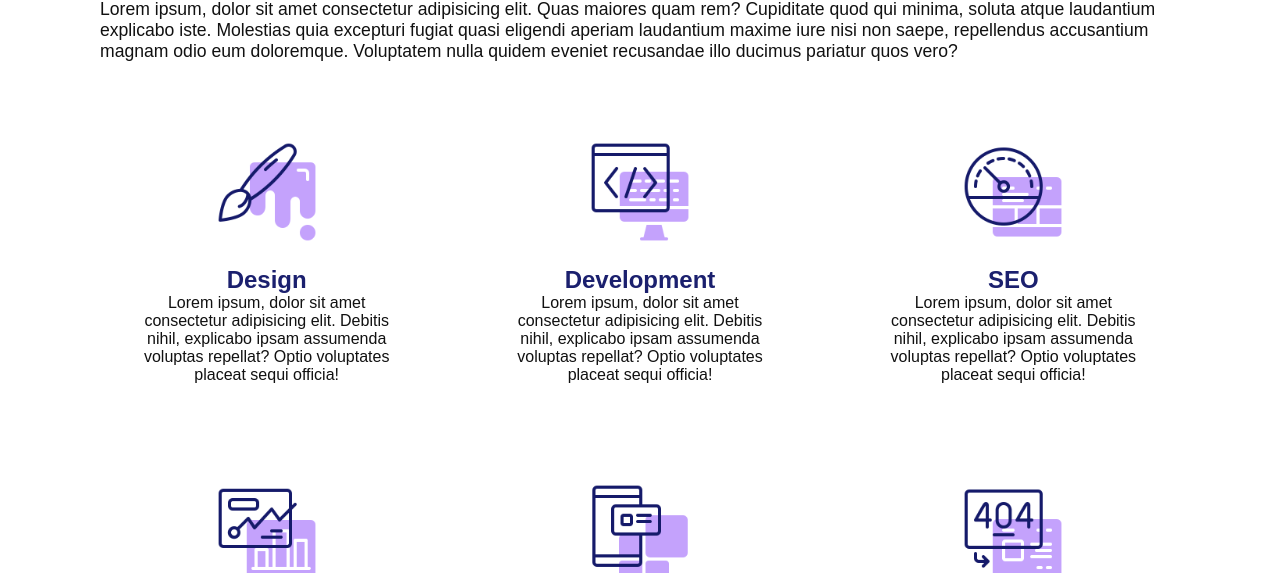
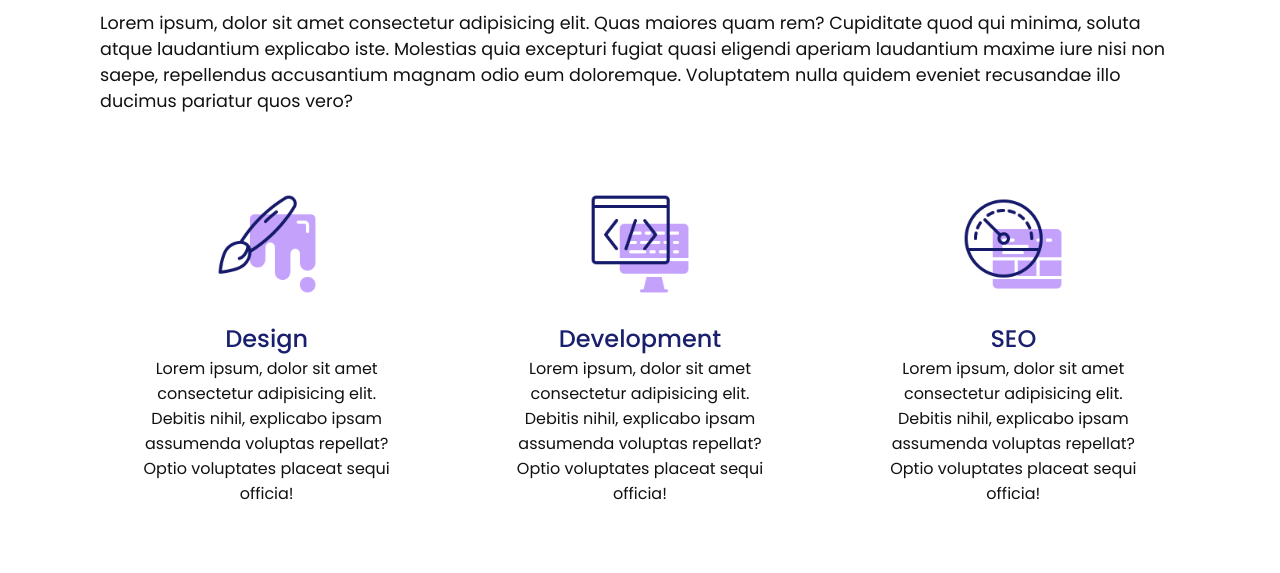
Before and after one commit to Helios-01/Creative-Agency, a plain HTML site: page services.html in a window 1280 px wide. Shown: the part 215-788 px from the top of the page. Drawn offline with Linux system fonts and the light colour scheme.

Commit message:
css modified

```diff
--- a/styles/style.css
+++ b/styles/style.css
@@ -1,4 +1,5 @@
 /* import poppins font */
+@import url('https://fonts.googleapis.com/css2?family=Poppins:wght@300;400;500;700&display=swap');
 
 /* CUSTON VARIABLES */
 :root {
@@ -14,7 +15,7 @@
 
 html,
 body {
-  font-family: sans-serif;
+  font-family: 'Poppins', sans-serif;
   color: #111;
 }
 
@@ -184,7 +185,7 @@ section.home {
 
 .services .service h2 {
   font-size: 24px;
-  font-weight: 5000;
+  font-weight: 500;
   margin-top: 20px;
   color: #1b206e;
 }
```
